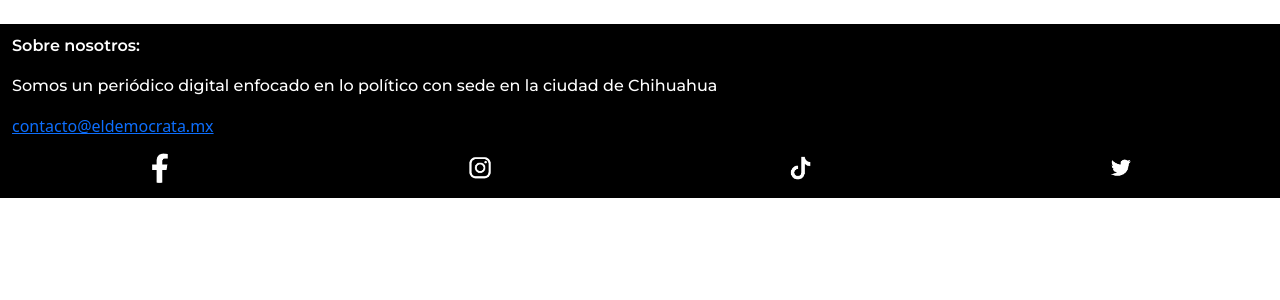
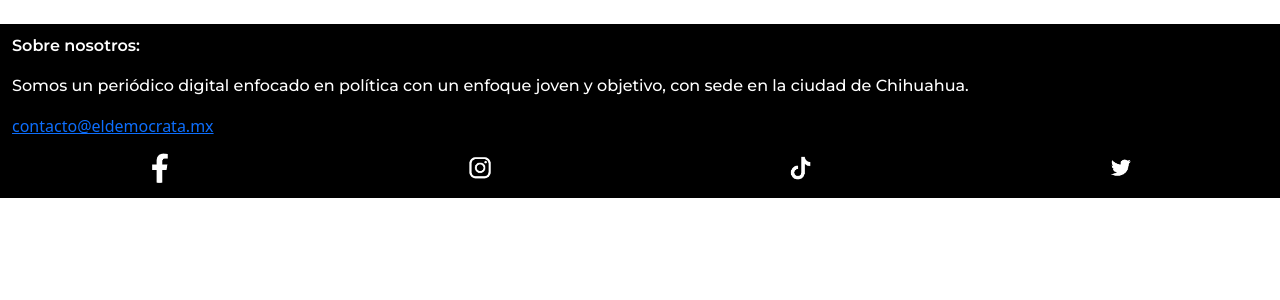
Before and after one commit to CesCM28/ElDemocrata, a Flask app: page / in a window 1280 px wide. Shown: the part 87-387 px from the top of the page. Run offline with Flask 2, Linux system fonts and the light colour scheme; data that the repository does not hold is empty.

Commit message:
cambio en redacción del somos un ...

```diff
--- a/templates/base.html
+++ b/templates/base.html
@@ -81,7 +81,7 @@
             </div>
             <div class="position-absolute bottom-0">
                 <p class="text-white px-4"><label class="bold">Sobre nosotros:</label> <br />
-                    Somos un periódico digital enfocado en lo político con sede en la ciudad de Chihuahua
+                    Somos un periódico digital enfocado en política con un enfoque joven y objetivo, con sede en la ciudad de Chihuahua.
                 </p>
                 <div class="row d-flex justify-content-evenly bg-black">
                     <div class="col bg-black">
@@ -131,8 +131,9 @@
         <div class="row d-flex justify-content-start">
             <div class="col bg-black">
                 <p class="text-white" style="font-weight: bold !important;">Sobre nosotros:</p>
-                <p class="text-white">Somos un periódico digital enfocado en lo político con sede en la ciudad de
-                    Chihuahua</p>
+                <p class="text-white">
+                    Somos un periódico digital enfocado en política con un enfoque joven y objetivo, con sede en la ciudad de Chihuahua.
+                </p>
                 <a href="mailto:contacto@eldemocrata.mx">contacto@eldemocrata.mx</a>
             </div>
         </div>
```
